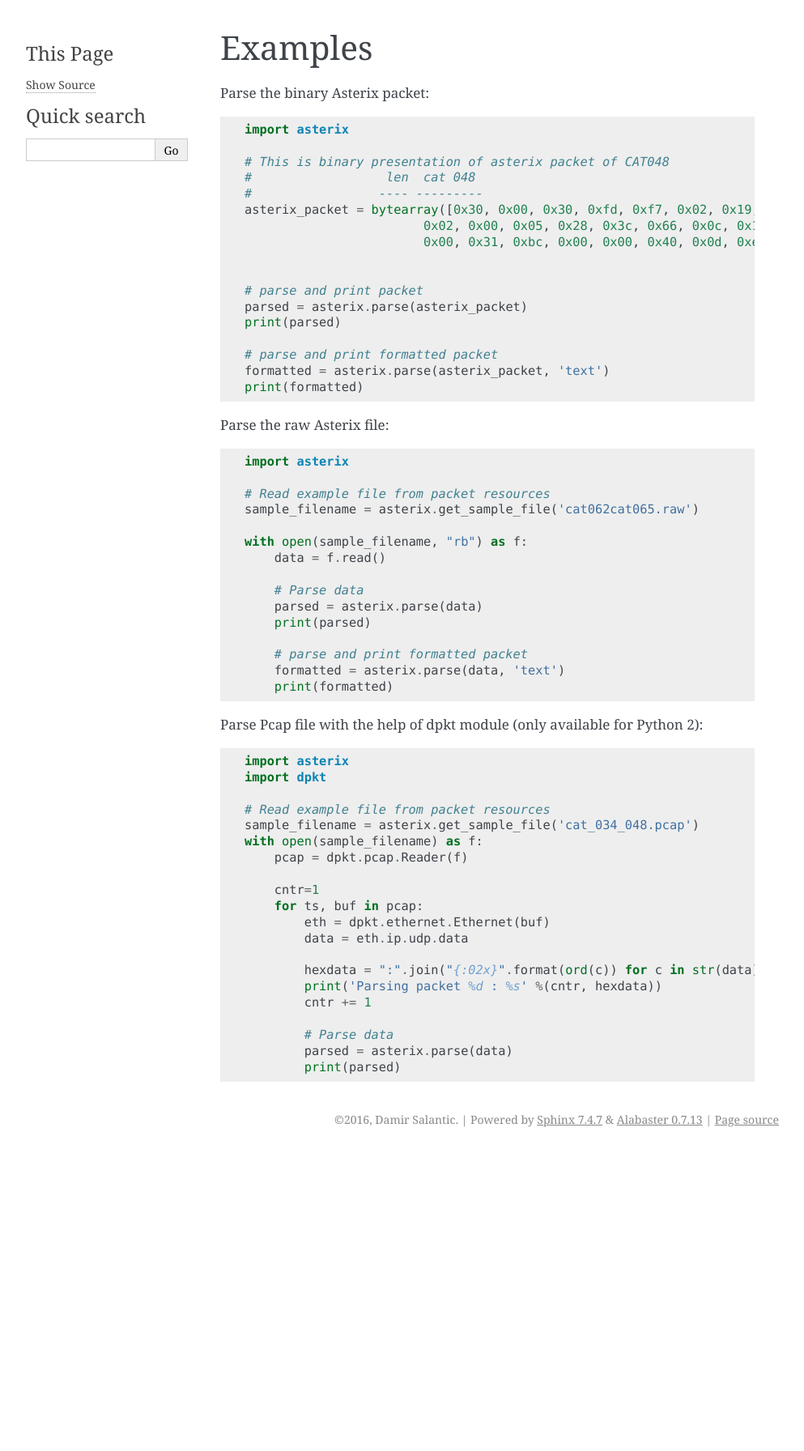
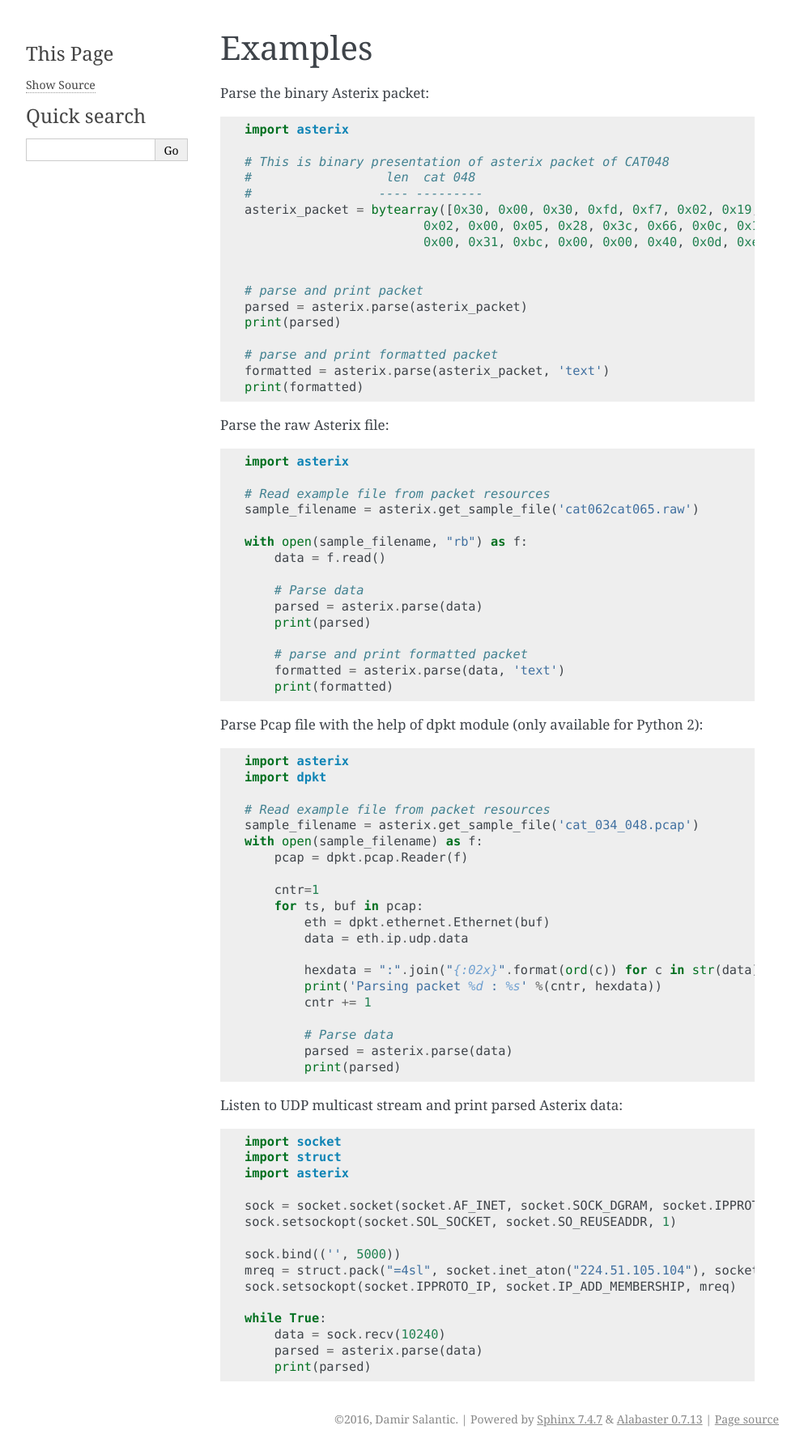
Before and after one commit to CroatiaControlLtd/asterix, a Sphinx documentation site: the page built from asterix/docs/examples.rst, in a window 1280 px wide. Shown: the whole page at 81% size, without its empty margins (148-1141 px from the left). Built offline with Sphinx 7.4.7, drawn with Linux system fonts in a browser that asks for light colours; before the commit the page ends 1422 px from its top, so only the background shows below that.

Commit message:
Documentation update

```diff
--- a/asterix/docs/examples.rst
+++ b/asterix/docs/examples.rst
@@ -64,3 +64,22 @@ Parse Pcap file with the help of dpkt module (only available for Python 2)::
             # Parse data
             parsed = asterix.parse(data)
             print(parsed)
+
+
+Listen to UDP multicast stream and print parsed Asterix data::
+
+    import socket
+    import struct
+    import asterix
+
+    sock = socket.socket(socket.AF_INET, socket.SOCK_DGRAM, socket.IPPROTO_UDP)
+    sock.setsockopt(socket.SOL_SOCKET, socket.SO_REUSEADDR, 1)
+
+    sock.bind(('', 5000))
+    mreq = struct.pack("=4sl", socket.inet_aton("224.51.105.104"), socket.INADDR_ANY)
+    sock.setsockopt(socket.IPPROTO_IP, socket.IP_ADD_MEMBERSHIP, mreq)
+
+    while True:
+        data = sock.recv(10240)
+        parsed = asterix.parse(data)
+        print(parsed)
```
Also changed, not shown: .travis.yml, 4 other files.
